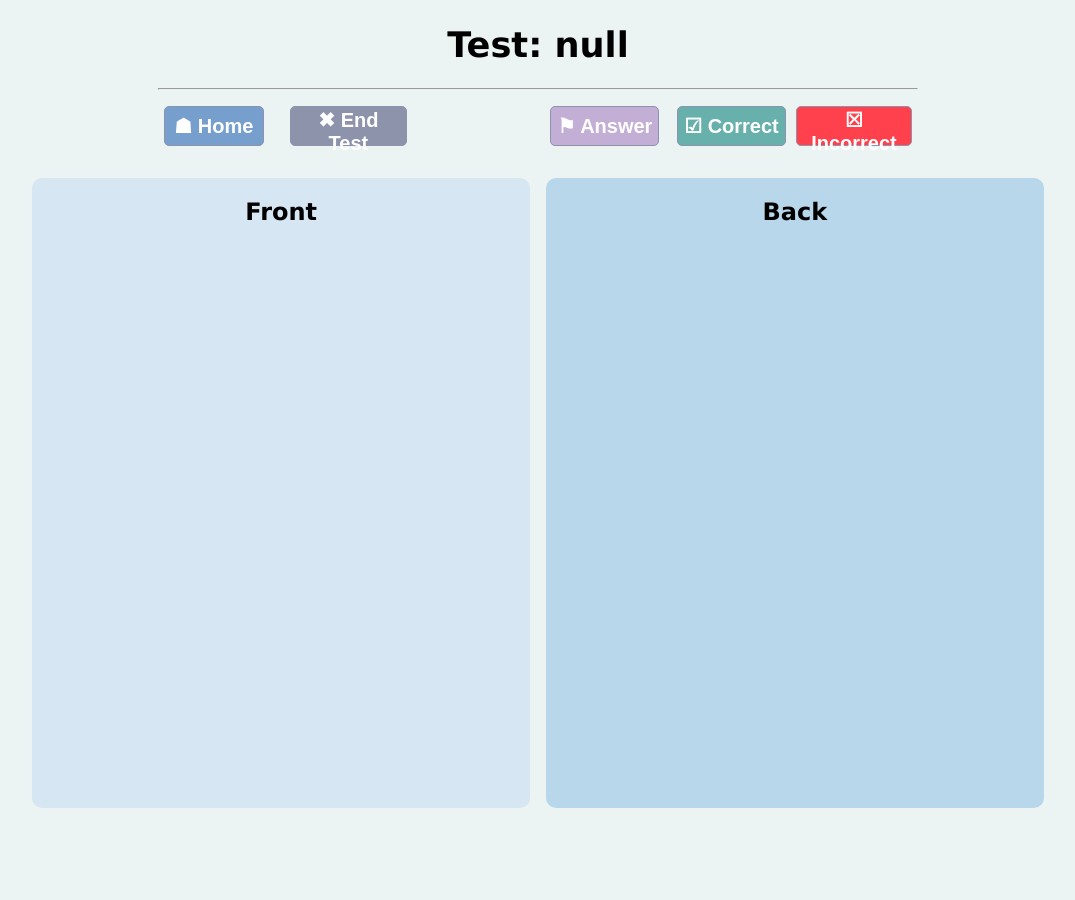
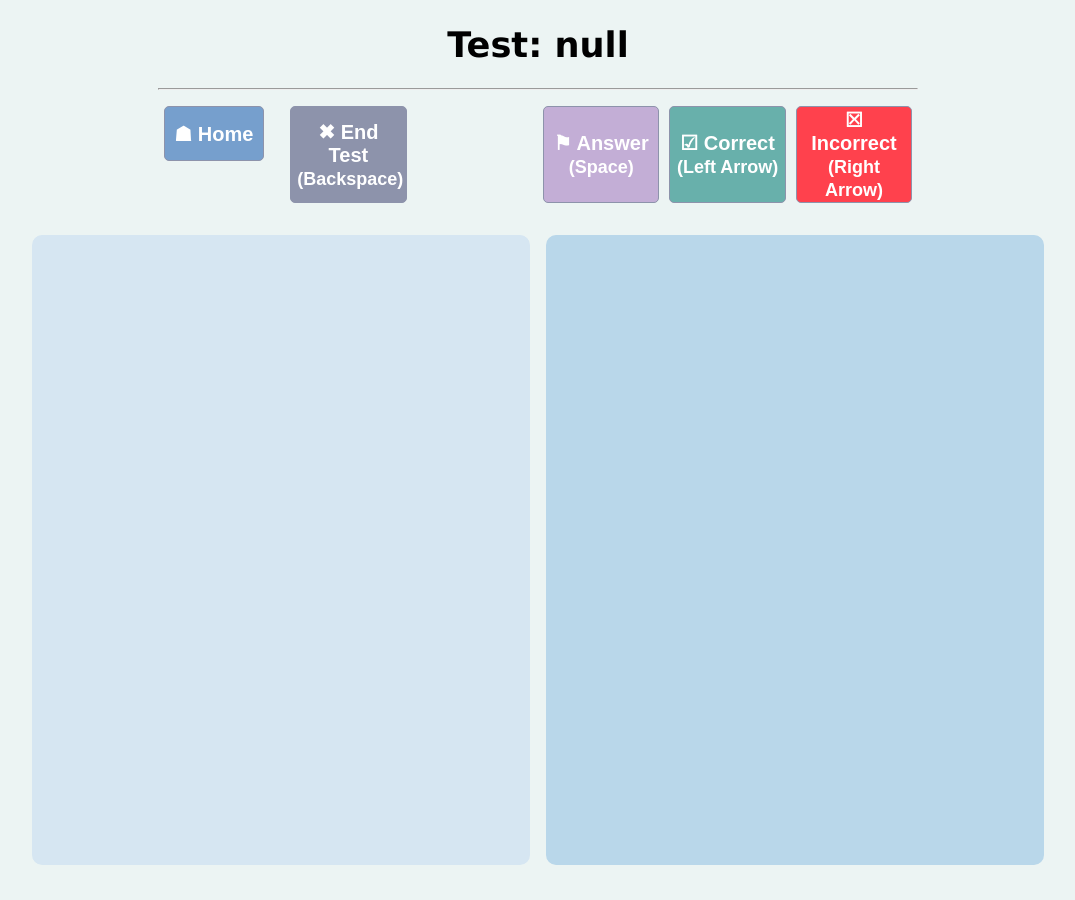
Before and after one commit to zmatus/flashcards, a Jekyll site: the page built from test.html, in a window 1280 px wide. Shown: the whole page, without its empty margins (102-1177 px from the left). Built offline with Jekyll 4.4.1, drawn with Linux system fonts in a browser that asks for light colours.

Commit message:
Add shortcut to end test

```diff
--- a/_layouts/test.html
+++ b/_layouts/test.html
@@ -3,12 +3,13 @@ layout: default
 ---
 <nav class="test-control">
   <a href="{{ site.baseurl }}/">
-    <button class="home" type="button" >&#x2617; Home</button>
+    <button id="home" type="button" >&#x2617; Home</button>
   </a>
-  <button id="end-test" type="button">&#x2716; End Test</button>
-  <button id="answer" type="button">&#9873; Answer</button>
-  <button id="correct" type="button">&#9745; Correct</button>
-  <button id="incorrect" type="button">&#9746; Incorrect</button>
+
+  <button id="end" type="button">&#x2716; End Test <span>(Backspace)</span></button>
+  <button id="answer" type="button">&#9873; Answer <span>(Space)</span></button>
+  <button id="correct" type="button">&#9745; Correct <span>(Left Arrow)</span></button>
+  <button id="incorrect" type="button">&#9746; Incorrect <span>(Right Arrow)</span></button>
 </nav>
 
 {{ content }}
--- a/scripts/test.js
+++ b/scripts/test.js
@@ -4,10 +4,20 @@
  * @param {HTMLElement} btn
  */
 const prevPage = (btn) => {
-  btn.addEventListener('click', () => {
+
+  function clearBack() {
     localStorage.clear();
     history.back();
-  });
+  }
+
+  btn.addEventListener('click', clearBack);
+  window.addEventListener('keydown', (e) => {
+    if (e.key === 'Backspace') clearBack();
+  })
+}
+
+const loadTest = (terms) => {
+
 }
 
 /**
@@ -25,12 +35,12 @@ const loadStorage = () => {
 
 (function() {
   // Go back to previous page
-  let finish = document.querySelector('#end-test');
-  prevPage(finish);
+  let end = document.querySelector('#end');
+  prevPage(end);
 
   // Load values from storage
   let cardsObj = loadStorage();
   console.log(cardsObj);
 
-  let testContainer = document.querySelector('.test-container');
+  loadTest(cardsObj);
 })()
--- a/styles/style.css
+++ b/styles/style.css
@@ -7,15 +7,23 @@ body {
   background: #ecf4f3;
   font-family: Verdana, sans-serif;
 }
+h1, h2 {
+  text-align: center;
+}
 h1 {
   font-size: 2.2em;
-  text-align: center;
+}
+h2 {
+  font-size: 1.7em;
 }
 button {
   border-radius: 5px;
 }
 hr {
   width: 60%;
+}
+span {
+  font-size: 18px;
 }
 .hide {
   display: none !important;
@@ -209,7 +217,7 @@ Test Control
 }
 .test-control button {
   min-width: 100px;
-  height: 40px;
+  min-height: 55px;
   color: white;
   font-size: 20px;
   font-weight: 700;
@@ -222,20 +230,19 @@ Test Control
   border: 1px solid black;
   background: #07689f;
 }
-.home {
+#home {
   grid-column: 1;
 }
-#end-test {
+#end {
   grid-column: 2;
   background: #8d93ab;
 }
-#end-test:hover {
+#end:hover {
   background: #393b44;
 }
 #answer {
   grid-column: 4;
   background: #c3aed6;
-  justify-self: end;
 }
 #answer:hover {
   background: #9d65c9;
@@ -243,7 +250,6 @@ Test Control
 #correct {
   grid-column: 5;
   background: #68b0ab;
-  justify-self: end;
 }
 #correct:hover {
   background: #00CD00	;
@@ -251,7 +257,6 @@ Test Control
 #incorrect {
   grid-column: 6;
   background: #ff414d;
-  justify-self: start;
 }
 #incorrect:hover {
   background: #FC1501;
@@ -266,26 +271,21 @@ Test Container
   width: 80%;
   height: 70vh;
   display: grid;
-  grid-template-columns: repeat(2, 1fr);
+  grid-template-columns: 1fr 1fr;
   grid-gap: 1em;
   justify-content: center;
   margin: 2em auto 1em auto;
 }
+.test-container div {
+  overflow: auto;
+  border-radius: 10px;
+  text-align: center;
+  padding-top: 2em;
+  font-size: 22px;
+}
 .test-front {
-  overflow: auto;
-  grid-column: 1;
-  display: grid;
-  grid-template-rows: 1fr 8fr;
-  justify-content: center;
-  border-radius: 10px;
   background: #d6e6f2;
 }
 .test-back {
-  overflow: auto;
-  grid-column: 2;
-  display: grid;
-  grid-template-rows: 1fr 8fr;
-  justify-content: center;
-  border-radius: 10px;
   background: #b9d7ea;
 }
--- a/test.html
+++ b/test.html
@@ -2,13 +2,13 @@
 layout: test
 ---
 <main class="test-container">
-    <div class="test-front">
-      <h2>Front</h2>
-    </div>
+  <div class="test-front">
+    <div id="answer-front"></div>
+  </div>
 
-    <div class="test-back">
-      <h2>Back</h2>
-    </div>
+  <div class="test-back">
+    <div id="answer-back"></div>
+  </div>
 </main>
 
 <script src="{{ site.baseurl }}/scripts/test.js"></script>
```
